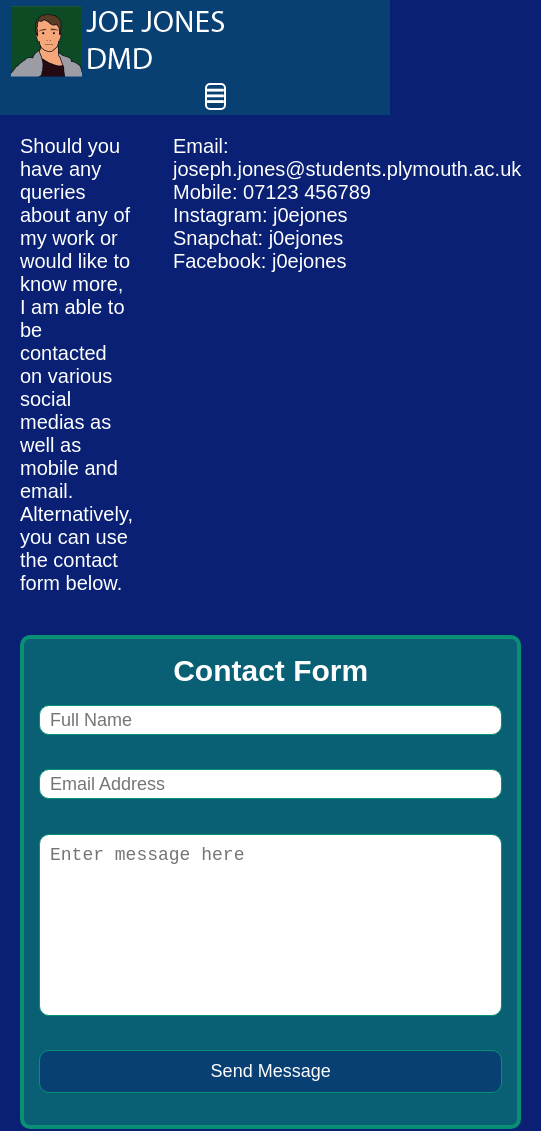
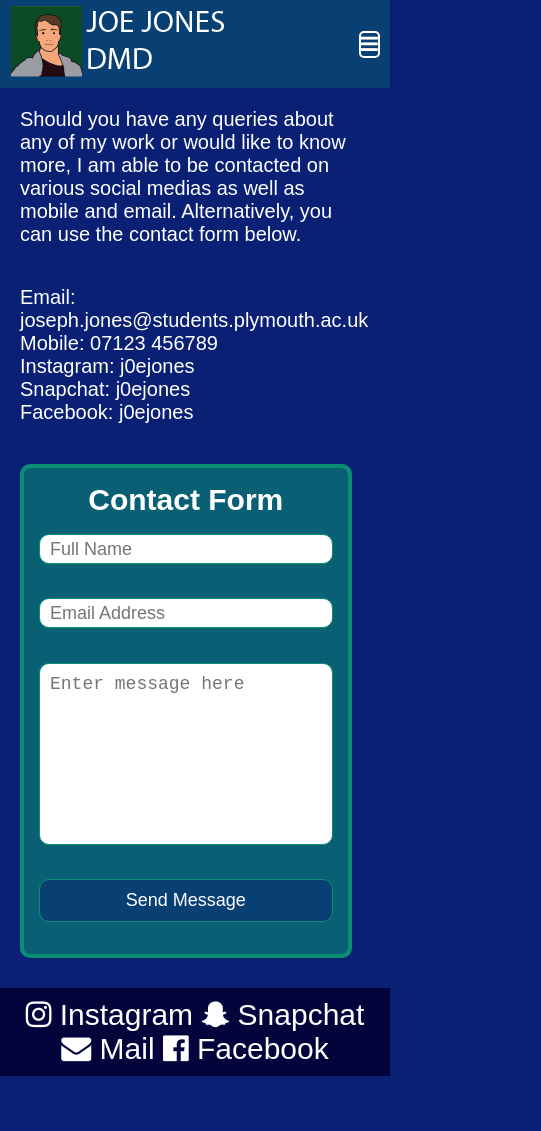
Before and after one commit to joejonesdmd/PlymUni, a plain HTML site: page contact.html in a window 390 px wide. Shown: the top 1131 px of the page, 541 px wide, since content can reach past the window. After the commit the page ends 1076 px from the top, so only its background shows below. Drawn offline with Linux system fonts and the light colour scheme; files whose address does not match are found by name; a web font is replaced by a local one.

Commit message:
fixed mobile dropdown menu

```diff
--- a/css/styles2.css
+++ b/css/styles2.css
@@ -29,18 +29,92 @@ header{
     display: grid;
     grid-template-columns: 1fr auto;
     grid-template-rows: auto;
-    grid-template-areas: "brand nav";
+    grid-template-areas: "left right";
     font-family: 'Baloo Bhaina 2', Arial, Helvetica, sans-serif;
 }
 
+.contactGrid{
+    display: grid;
+    grid-template-columns: 2fr 2fr;
+    grid-template-areas: "contactLeft contactRight"
+                        "contactBottom contactBottom";
+    grid-template-rows: (2, 1fr);
+}
+
+.contactLeft{
+    grid-area: contactLeft;
+    color: white;
+
+}
+
+.contactRight{
+    grid-area: contactRight;
+    color: white;
+    font-size: 20px;
+}
+
+.contactBottom{
+    grid-area: contactBottom;
+}
+
+.formContainer{
+    width: 100%;
+    background-color: #096074;
+    border-radius: 10px;
+    border: 4px solid #099074;
+    padding: 15px;
+}
+
+.formContainer > h1 {
+    color: #fff;
+    text-align: center;
+}
+
+.formContainer > form{
+    display: flex;
+    flex-direction: column;
+    height: 50vh;
+    font-size: 28px;
+    justify-content: space-around;
+}
+
+.formContainer > form > input,
+.formContainer > form > textarea{
+    border-radius: 10px;
+    padding: 10px;
+    font-size: 18px;
+    border: 1px solid #099074;
+}
+
+.formContainer > form > input:focus,
+.formContainer > form > textarea:focus{
+    border-color: blue;
+}
+
+#nameField, #emailField{
+    height: 30px;
+}
+
+#messageField{
+    resize: none;
+}
+
+#submitBTN {
+    background-color: #094074;
+    color: #fff;
+    transition: background-color 0.5s;
+
+}
+
 .brand-logo{
-    grid-area: brand;
+    grid-area: left;
 }
 
 .main-nav{
     display:flex;
     justify-content: flex-end;
     align-items: center;
+    grid-area: right;
 }
 .navigation-list{
     list-style: none;
@@ -269,7 +343,139 @@ header{
 }
 
 
+footer{
+    background-color: #04043d;
+    font-family: 'Baloo Bhaina 2', Arial, Helvetica, sans-serif;
+
+}
+
+.socialMedia{
+    font-size: 30px;
+    text-align: center;
+    padding: 10px;
+    margin: 10px;
+}
+
+.socialMedia > a {
+    text-decoration: none;
+    color: white;
+    transition: 2s;
+}
+
+.socialMedia > a:hover {
+    text-decoration: none;
+    color: grey;
+    transition: 0.1s;
+}
+
+.mainText{
+    max-width: 1000px;
+    margin: 0 auto;
+}
+
+.sorryText{
+    font-size: 50px;
+    text-align: center;
+}
+
+.aboutGrid{
+    display: grid;
+    grid-template-columns: 2fr 2fr;
+    grid-template-areas: "aboutLeft aboutRight"
+                         "aboutBottom aboutBottom";
+    grid-template-rows: (2, 1fr);
+}
+
+.aboutLeft{
+    grid-area: aboutLeft;
+    color: white;
+
+}
+
+.aboutBottom{
+    grid-area: aboutBottom;
+    color: white;
+
+}
+
+.aboutRight{
+    grid-area: aboutRight;
+    color: white;
+    font-size: 20px;
+    background-image: url('../assets/img/me.jpg');
+    background-size: 232px 308px;
+    background-repeat: no-repeat;
+    background-position: center;
+}
+
+
+
+
+
+.copyrightInfo{
+    font-size: 20px;
+    color: white;
+    text-align: left center;
+}
+
+
+
+.burgerIconContainer{
+    display: flex;
+    align-items: center;
+    justify-content: right;
+}
+.burgerIcon:hover{
+    background-color: tomato;
+    cursor: pointer;
+}
+.burgerIcon{
+    color: #ffffff;
+    border: 2px solid #ffffff;
+    font-size: 20px;
+    border-radius: 5px;
+    padding: 10px,15px;
+    background-color: transparent;
+    display: none;
+}
+
+
+.burgerIcon:hover{
+    background-color: tomato;
+    cursor: pointer;
+}
+
+.navigation-item{
+    margin: 0 10px;
+
+}
+
+.navigation-item a{
+    text-decoration: none;
+    color: white;
+
+
+}
+
+.navigation-item a:hover{
+    color: black;
+
+
+}
+
+.bannerImage{
+    width: 100%;
+}
+
+.container{
+    max-width: 1000px;
+    margin: 0 auto;
+}
+
+
+
 @media only screen and (max-width: 1000px){
+
     .contactGrid{
         display: grid;
         grid-template-columns: 1fr;
@@ -342,210 +548,16 @@ header{
         background-size: 100vw 400px;
     }
 
-}
+    header{
+        padding: 5px 10px;
+        grid-template-columns: 1fr 1fr;
+        grid-template-areas: "left right"
+                             "nav nav";
+    }
 
-footer{
-    background-color: #04043d;
-    font-family: 'Baloo Bhaina 2', Arial, Helvetica, sans-serif;
-
-}
-
-.socialMedia{
-    font-size: 30px;
-    text-align: center;
-    padding: 10px;
-    margin: 10px;
-}
-
-.socialMedia > a {
-    text-decoration: none;
-    color: white;
-    transition: 2s;
-}
-
-.socialMedia > a:hover {
-    text-decoration: none;
-    color: grey;
-    transition: 0.1s;
-}
-
-.mainText{
-    max-width: 1000px;
-    margin: 0 auto;
-}
-
-.sorryText{
-    font-size: 50px;
-    text-align: center;
-}
-
-.aboutGrid{
-    display: grid;
-    grid-template-columns: 2fr 2fr;
-    grid-template-areas: "aboutLeft aboutRight"
-                         "aboutBottom aboutBottom";
-    grid-template-rows: (2, 1fr);
-}
-
-.aboutLeft{
-    grid-area: aboutLeft;
-    color: white;
-
-}
-
-.aboutBottom{
-    grid-area: aboutBottom;
-    color: white;
-
-}
-
-.aboutRight{
-    grid-area: aboutRight;
-    color: white;
-    font-size: 20px;
-    background-image: url('../assets/img/me.jpg');
-    background-size: 232px 308px;
-    background-repeat: no-repeat;
-    background-position: center;
-}
-
-
-.contactGrid{
-    display: grid;
-    grid-template-columns: 2fr 2fr;
-    grid-template-areas: "contactLeft contactRight"
-                        "contactBottom contactBottom";
-    grid-template-rows: (2, 1fr);
-}
-
-.contactLeft{
-    grid-area: contactLeft;
-    color: white;
-
-}
-
-.contactRight{
-    grid-area: contactRight;
-    color: white;
-    font-size: 20px;
-}
-
-.contactBottom{
-    grid-area: contactBottom;
-}
-
-
-.copyrightInfo{
-    font-size: 20px;
-    color: white;
-    text-align: left center;
-}
-
-.formContainer{
-    width: 100%;
-    background-color: #096074;
-    border-radius: 10px;
-    border: 4px solid #099074;
-    padding: 15px;
-}
-
-.formContainer > h1 {
-    color: #fff;
-    text-align: center;
-}
-
-.formContainer > form{
-    display: flex;
-    flex-direction: column;
-    height: 50vh;
-    font-size: 28px;
-    justify-content: space-around;
-}
-
-.formContainer > form > input,
-.formContainer > form > textarea{
-    border-radius: 10px;
-    padding: 10px;
-    font-size: 18px;
-    border: 1px solid #099074;
-}
-
-.formContainer > form > input:focus,
-.formContainer > form > textarea:focus{
-    border-color: blue;
-}
-
-#nameField, #emailField{
-    height: 30px;
-}
-
-#messageField{
-    resize: none;
-}
-
-#submitBTN {
-    background-color: #094074;
-    color: #fff;
-    transition: background-color 0.5s;
-
-}
-
-.burgerIconContainer{
-    display: flex;
-    align-items: center;
-    justify-content: right;
-}
-.burgerIcon:hover{
-    background-color: tomato;
-    cursor: pointer;
-}
-.burgerIcon{
-    color: #ffffff;
-    border: 2px solid #ffffff;
-    font-size: 20px;
-    border-radius: 5px;
-    padding: 10px,15px;
-    background-color: transparent;
-    display: none;
-}
-
-
-.burgerIcon:hover{
-    background-color: tomato;
-    cursor: pointer;
-}
-
-.navigation-item{
-    margin: 0 10px;
-
-}
-
-.navigation-item a{
-    text-decoration: none;
-    color: white;
-
-
-}
-
-.navigation-item a:hover{
-    color: black;
-
-
-}
-
-.bannerImage{
-    width: 100%;
-}
-
-.container{
-    max-width: 1000px;
-    margin: 0 auto;
-}
-
-
-
-
-@media only screen and (max-width: 1000px){
+    .main-nav{
+        grid-area: nav;
+    }
 
     .aboutGrid{
         display: grid;
@@ -567,7 +579,7 @@ footer{
     .navigation-list{
         display: inline-block;
         width: 100%;
-        height: 150px;
+        height: 360px;
         opacity: 1;
 
     }
@@ -610,4 +622,53 @@ footer{
         margin: 10px;
     }
 
+    .formContainer{
+        width: 85vw;
+        background-color: #096074;
+        border-radius: 10px;
+        border: 4px solid #099074;
+        padding: 15px;
+    }
+
+    .formContainer > h1 {
+        color: #fff;
+        text-align: center;
+    }
+
+    .formContainer > form{
+        display: flex;
+        flex-direction: column;
+        height: 50vh;
+        font-size: 28px;
+        justify-content: space-around;
+    }
+
+    .formContainer > form > input,
+    .formContainer > form > textarea{
+        border-radius: 10px;
+        padding: 10px;
+        font-size: 18px;
+        border: 1px solid #099074;
+    }
+
+    .formContainer > form > input:focus,
+    .formContainer > form > textarea:focus{
+        border-color: blue;
+    }
+
+    #nameField, #emailField{
+        height: 30px;
+    }
+
+    #messageField{
+        resize: none;
+    }
+
+    #submitBTN {
+        background-color: #094074;
+        color: #fff;
+        transition: background-color 0.5s;
+
+    }
+
 }
```
